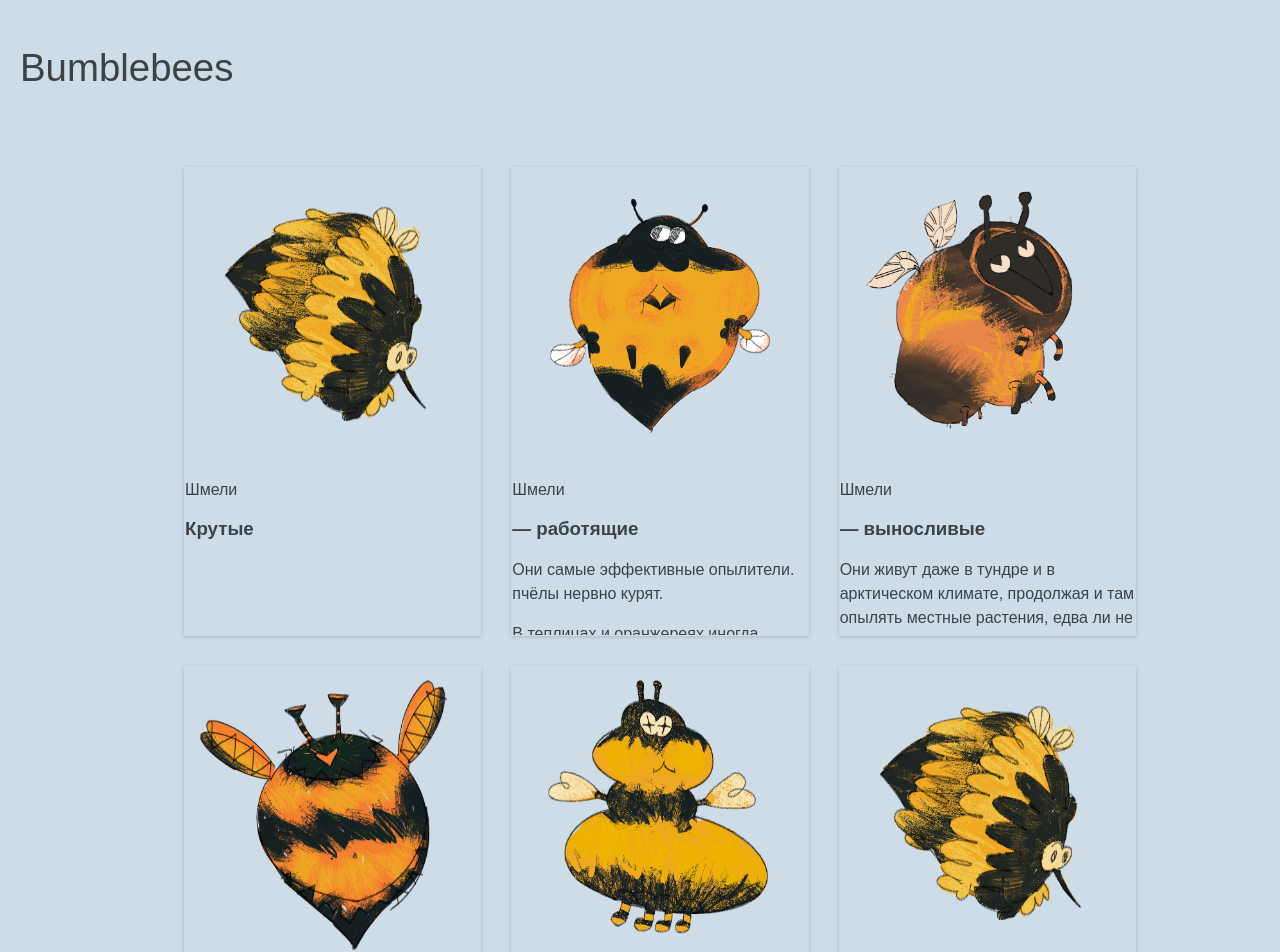
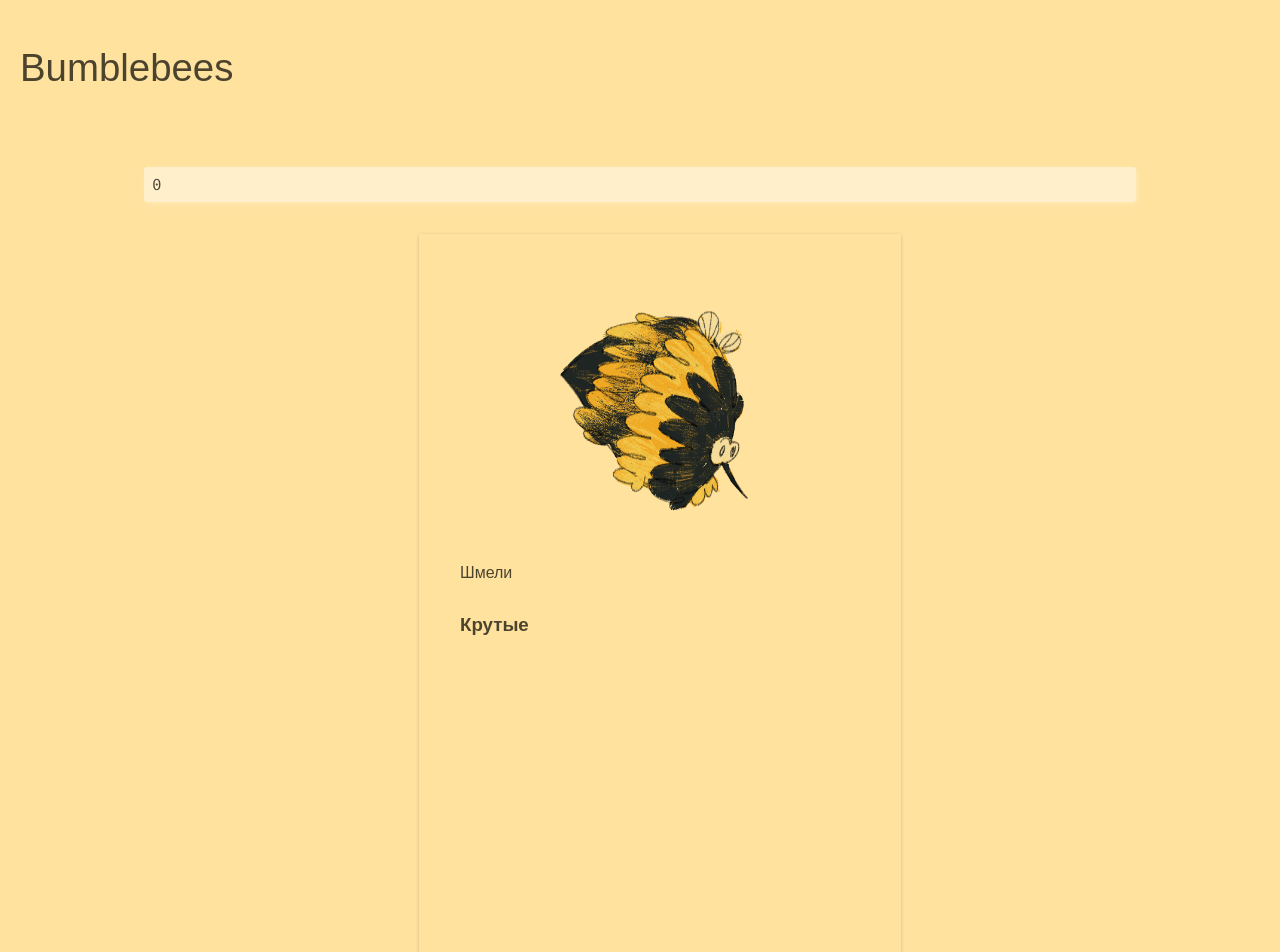
Before and after one commit to ramil-k/bumblebee-park, a SvelteKit app: page / in a window 1280 px wide. Shown: the top 952 px of the page. Built offline with nearby package versions, Linux system fonts and the light colour scheme.

Commit message:
Верстка и переходы

```diff
--- a/src/app.html
+++ b/src/app.html
@@ -6,7 +6,5 @@
 		<meta name="viewport" content="width=device-width" />
 		%sveltekit.head%
 	</head>
-	<body data-sveltekit-prefetch>
-		<div style="display: contents">%sveltekit.body%</div>
-	</body>
+	<body data-sveltekit-prefetch>%sveltekit.body%</body>
 </html>
--- a/src/routes/+page.svelte
+++ b/src/routes/+page.svelte
@@ -4,45 +4,44 @@
     import bumblebee3 from '$lib/images/bumblebee3.png'
     import bumblebee4 from '$lib/images/bumblebee4.png'
     import bumblebee5 from '$lib/images/bumblebee5.png'
+
+    let current = 0;
+
+    let onclick = () => current = (current + 1) % 6
+
 </script>
-
+<pre>{current}</pre>
+<svelte:window on:keydown={onclick}  on:click={onclick}/>
 <ul class="cards">
-    <li class="card card1"><img src={bumblebee1} alt=""/>
+    <li class="card card1" class:current={current === 0}><img src={bumblebee1} alt=""/>
         <h2>Шмели</h2>
         <h3>Крутые</h3>
     </li>
-    <li class="card card2"><img src={bumblebee2} alt=""/>
+    <li class="card card2" class:current={current === 1}><img src={bumblebee2} alt=""/>
         <h2>Шмели</h2>
         <h3>— работящие</h3>
-        <p>
-            Они самые эффективные опылители. пчёлы нервно курят.
-        </p>
-        <p>
-            В теплицах и оранжереях иногда разводят шмелиные семьи, чтобы они помогали опылять растения.
-        </p>
+        <p>Они самые эффективные опылители. пчёлы нервно курят.</p>
+        <p>В теплицах и оранжереях иногда разводят шмелиные семьи, чтобы они помогали опылять растения.</p>
     </li>
-    <li class="card card3"><img src={bumblebee3} alt=""/>
+    <li class="card card3" class:current={current === 2}><img src={bumblebee3} alt=""/>
         <h2>Шмели</h2>
         <h3>— выносливые</h3>
-        <p>
-            Они живут даже в тундре и в арктическом климате, продолжая и там опылять местные растения, едва ли не
-            единственные.
-        </p>
+        <p>Они живут даже в тундре и в арктическом климате, продолжая и там опылять местные растения, едва ли не единственные.</p>
         <p>Не замерзают они, потому что греются физкультурой, непрерывно сокращая мышцы.</p>
     </li>
-    <li class="card card4"><img src={bumblebee4} alt=""/>
+    <li class="card card4" class:current={current === 3}><img src={bumblebee4} alt=""/>
         <h2>Шмели</h2>
         <h3>— упорные</h3>
         <p>Они не производят мёд. Им некогда. Они трудятся</p>
         <p>На задних лапах у них есть специальные карманы, в которых они переносят пыльцу и запасают её просто складывая в соты.</p>
     </li>
-    <li class="card card5"><img src={bumblebee5} alt=""/>
+    <li class="card card5" class:current={current === 4}><img src={bumblebee5} alt=""/>
         <h2>Шмели</h2>
         <h3>— галантные</h3>
         <p>Они не жалят, если их не разозлить. Они обнажают своё жало только для самообороны и защиты гнезда.</p>
         <p>Шмели не умирают после укуса, они просто хорошо воспитаны.</p>
     </li>
-    <li class="card card6"><img src={bumblebee1} alt=""/>
+    <li class="card card6" class:current={current === 5}><img src={bumblebee1} alt=""/>
         <h2>Шмели</h2>
         <h3>тоже иногда выгорают</h3>
         <p>Если на дороге лежит шмель — Он не умер, он просто устал. Отнеси его в сторону, чтобы никто не наступил.</p>
@@ -55,18 +54,28 @@
         display: flex;
         flex-wrap: wrap;
         gap: 30px;
+        justify-content: center;
+        align-items: center;
     }
 
     .card {
         list-style: none;
-        flex: 1 0 275px;
+        flex: 0 0 400px;
         border: solid 1px rgba(218, 139, 4, 0);
-        height: 467px;
+        height: 680px;
         overflow: hidden;
         box-shadow: rgba(0, 0, 0, 0.16) 0px 1px 4px, rgba(218, 139, 4, 0) 0px 0px 0px 3px;
+        display: flex;
+        flex-direction: column;
+        padding: 40px;
+        align-items: stretch;
     }
-
+    .card:not(.current) {
+        display: none;
+    }
     .card > img {
         width: 100%;
+        max-width: 275px;
+        align-self: center;
     }
 </style>
--- a/src/routes/styles.css
+++ b/src/routes/styles.css
@@ -4,9 +4,9 @@
 	--font-body: Arial, -apple-system, BlinkMacSystemFont, 'Segoe UI', Roboto, Oxygen, Ubuntu,
 		Cantarell, 'Open Sans', 'Helvetica Neue', sans-serif;
 	--font-mono: 'Fira Mono', monospace;
-	--color-bg-0: rgb(202, 216, 228);
-	--color-bg-1: hsl(209, 36%, 86%);
-	--color-bg-2: hsl(224, 44%, 95%);
+	--color-bg-0: rgb(228, 218, 202);
+	--color-bg-1: hsl(42, 100%, 81%);
+	--color-bg-2: hsl(0, 44%, 95%);
 	--color-theme-1: #ff3e00;
 	--color-theme-2: #40b3ff;
 	--color-text: rgba(0, 0, 0, 0.7);
@@ -22,12 +22,6 @@
 	background-attachment: fixed;
 	background-color: var(--color-bg-1);
 	background-size: 100vw 100vh;
-	/*background-image: radial-gradient(*/
-	/*		50% 50% at 50% 50%,*/
-	/*		rgba(255, 255, 255, 0.75) 0%,*/
-	/*		rgba(255, 255, 255, 0) 100%*/
-	/*	),*/
-	/*	linear-gradient(180deg, var(--color-bg-0) 0%, var(--color-bg-1) 15%, var(--color-bg-2) 50%);*/
 }
 
 h1,
```
Also changed, not shown: 1 other file (tests, documents, lock files or other folders).
